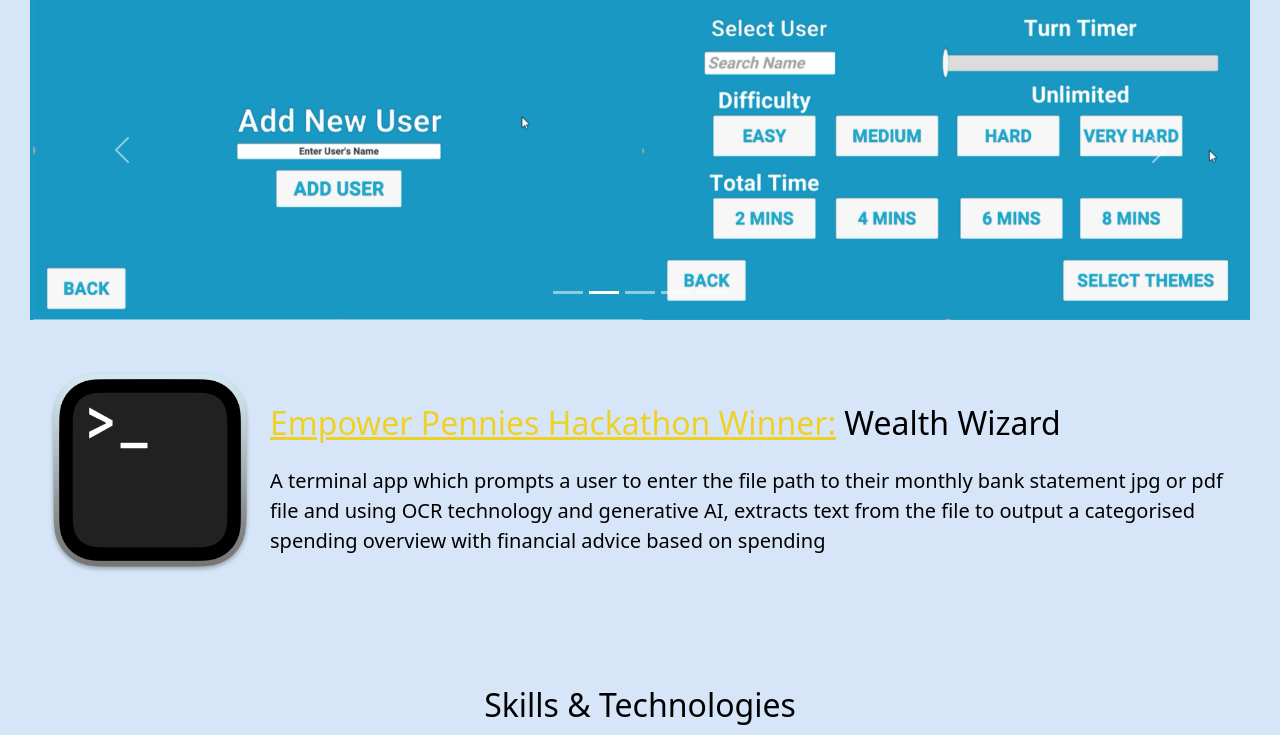
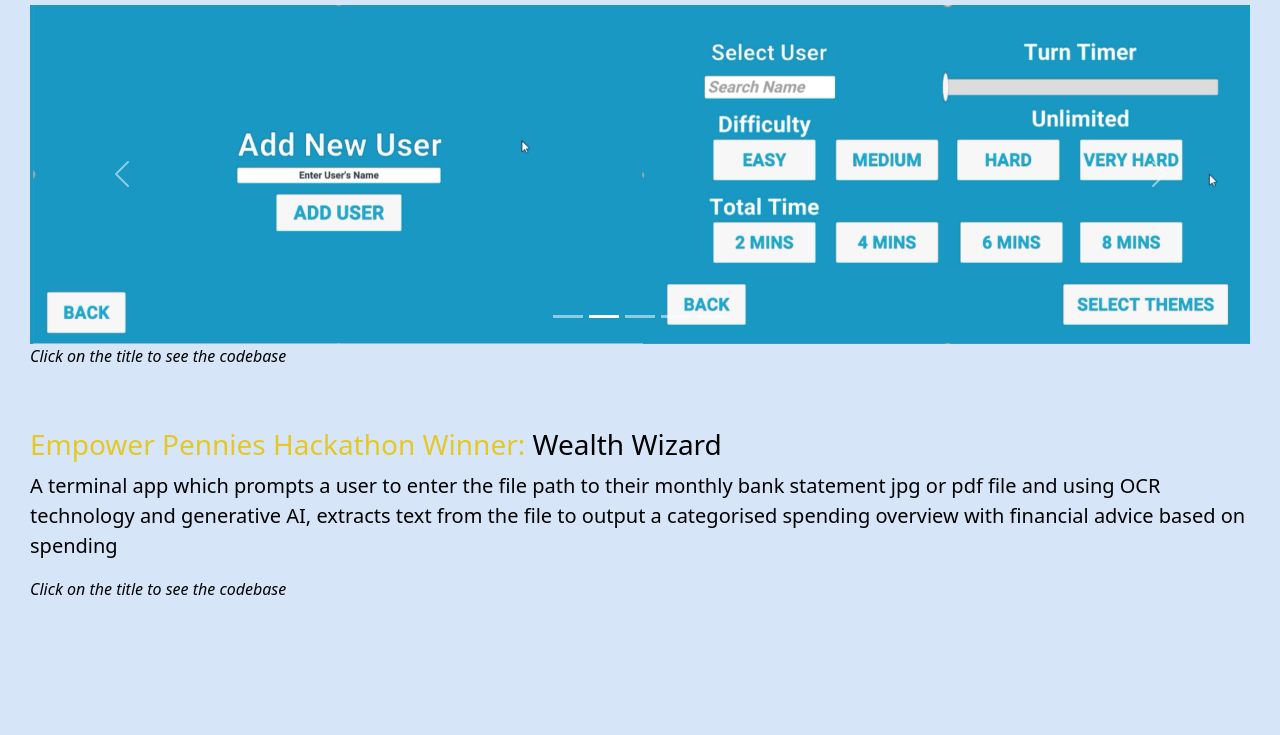
Before and after one commit to keswanimoe/mk-portfolio, a React (Create React App) app: page / in a window 1280 px wide. Shown: the part 3381-4116 px from the top of the page. Built offline with nearby package versions, Linux system fonts and the light colour scheme.

Commit message:
Tidy up projects

```diff
--- a/src/App.css
+++ b/src/App.css
@@ -175,11 +175,10 @@ g {
 
 .wealthwizard {
   text-align: left;
-  padding: 30px 0px 0px 0px;
+  padding: 30px 0px 10px 0px;
   margin: 0;
 }
 
 span.winner {
-  color: rgb(239, 209, 38);
-  text-decoration:  underline;
+  color: rgb(229, 200, 36);
 }
--- a/src/components/Projects.js
+++ b/src/components/Projects.js
@@ -28,6 +28,7 @@ export default function Projects() {
                         <img src={Inavders2} alt="Gameplay screenshots showing different enemies" />
                     </Carousel.Item>
                 </Carousel>
+                <i>Click on the title to see the codebase</i>
             </div>
             <a href='https://github.com/keswanimoe/NeuroGames'>
                 <h3>NeuroGames</h3></a>
@@ -53,14 +54,15 @@ export default function Projects() {
                         <img src={Neuro5} alt="Gameplay screenshots showing different enemies" />
                     </Carousel.Item>
                 </Carousel>
+                <i>Click on the title to see the codebase</i>
             </div>
 
             <div style={{margin:"20px 0 70px 0"}}>
-            <img className="term-icon" src={TermIcon} alt="Terminal App" style={{width: "15rem"}}/>
-            <a style={{textDecoration: "none", color: "black", padding:"20px"}} href="https://github.com/fechachris4/downloading-money">
-                <h2 className="wealthwizard"><span className="winner">Empower Pennies Hackathon Winner:</span> Wealth Wizard</h2>
+            <a style={{textDecoration: "none", color: "black"}} href="https://github.com/fechachris4/downloading-money">
+                <h3 className="wealthwizard"><span className="winner">Empower Pennies Hackathon Winner:</span> Wealth Wizard</h3>
             </a>
-            <p style={{margin:"0 0 0 240px"}}>A terminal app which prompts a user to enter the file path to their monthly bank statement jpg or pdf file and using OCR technology and generative AI, extracts text from the file to output a categorised spending overview with financial advice based on spending</p>
+            <p>A terminal app which prompts a user to enter the file path to their monthly bank statement jpg or pdf file and using OCR technology and generative AI, extracts text from the file to output a categorised spending overview with financial advice based on spending</p>
+            <i>Click on the title to see the codebase</i>
             </div>
         </section>
     );
```
